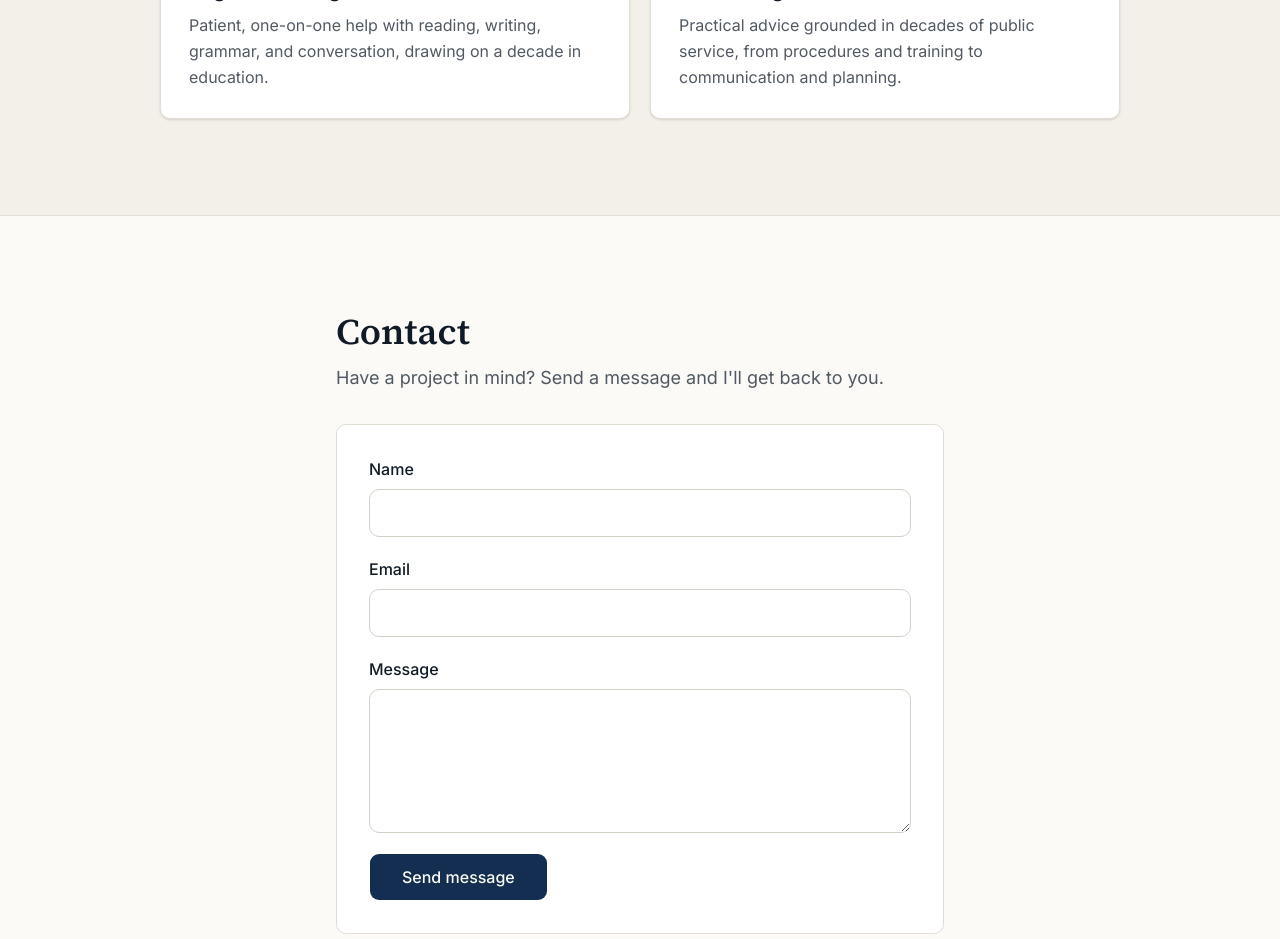
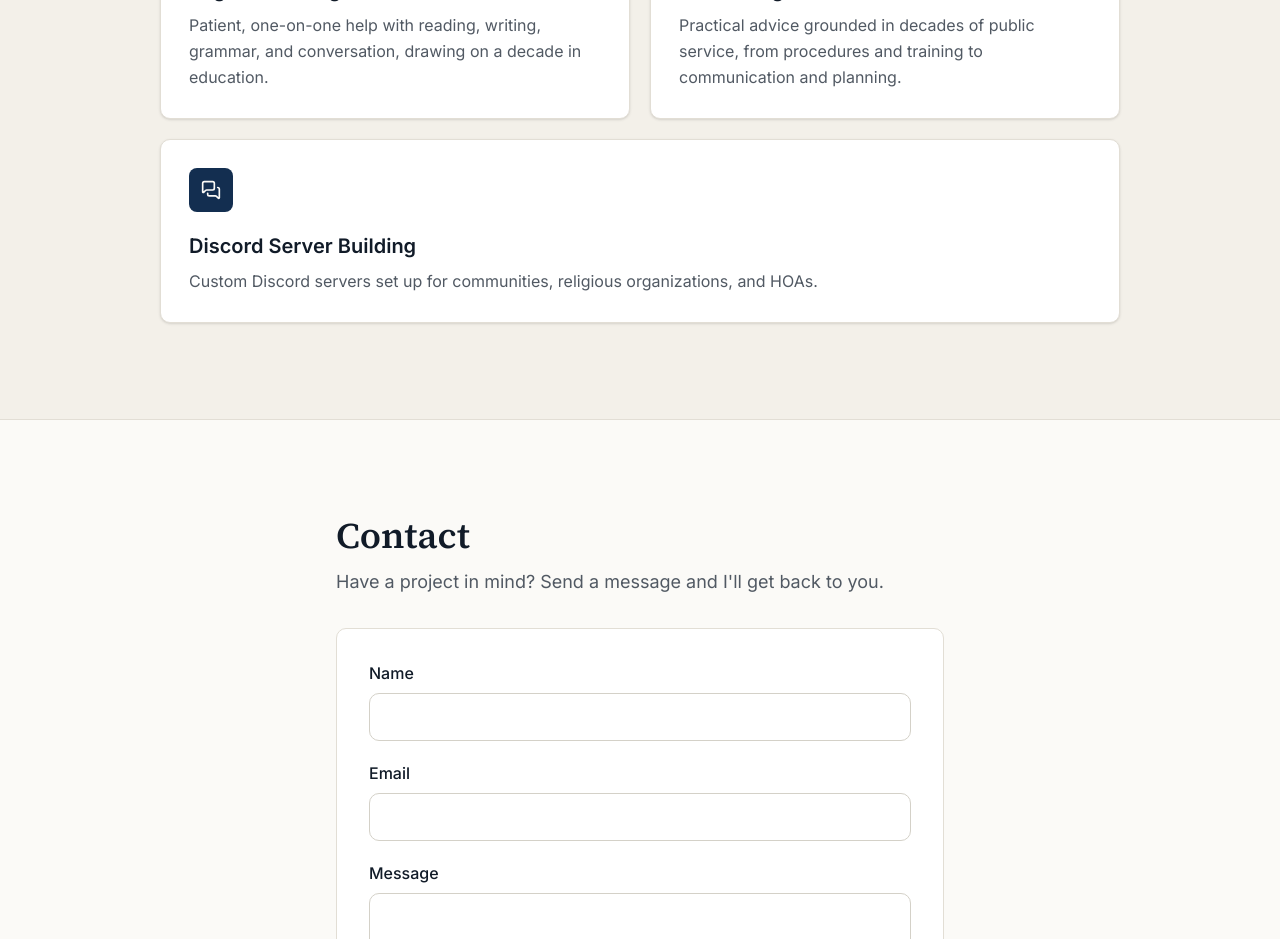
Before and after one commit to robm0837-crypto/revs-freelancing, a Next.js app: page / in a window 1280 px wide. Shown: the part 1560-2499 px from the top of the page. Built offline with nearby package versions, Linux system fonts and the light colour scheme.

Commit message:
feat: add new service "Discord Server Building"\n\nAdded a new service with MessagesSquare icon and description.

```diff
--- a/components/services-section.tsx
+++ b/components/services-section.tsx
@@ -1,4 +1,10 @@
-import { BookOpen, Bot, Handshake, PenLine } from 'lucide-react'
+import {
+  BookOpen,
+  Bot,
+  Handshake,
+  MessagesSquare,
+  PenLine,
+} from 'lucide-react'
 
 const services = [
   {
@@ -25,6 +31,12 @@ const services = [
     description:
       'Practical advice grounded in decades of public service, from procedures and training to communication and planning.',
   },
+  {
+    icon: MessagesSquare,
+    title: 'Discord Server Building',
+    description:
+      'Custom Discord servers set up for communities, religious organizations, and HOAs.',
+  },
 ]
 
 export function ServicesSection() {
@@ -49,7 +61,7 @@ export function ServicesSection() {
           {services.map((service) => (
             <li
               key={service.title}
-              className="flex flex-col rounded-lg border bg-card p-6 shadow-sm sm:p-7"
+              className="flex flex-col rounded-lg border bg-card p-6 shadow-sm sm:p-7 sm:odd:last:col-span-2"
             >
               <span className="flex size-11 items-center justify-center rounded-md bg-primary text-primary-foreground">
                 <service.icon className="size-5" aria-hidden="true" />
```
